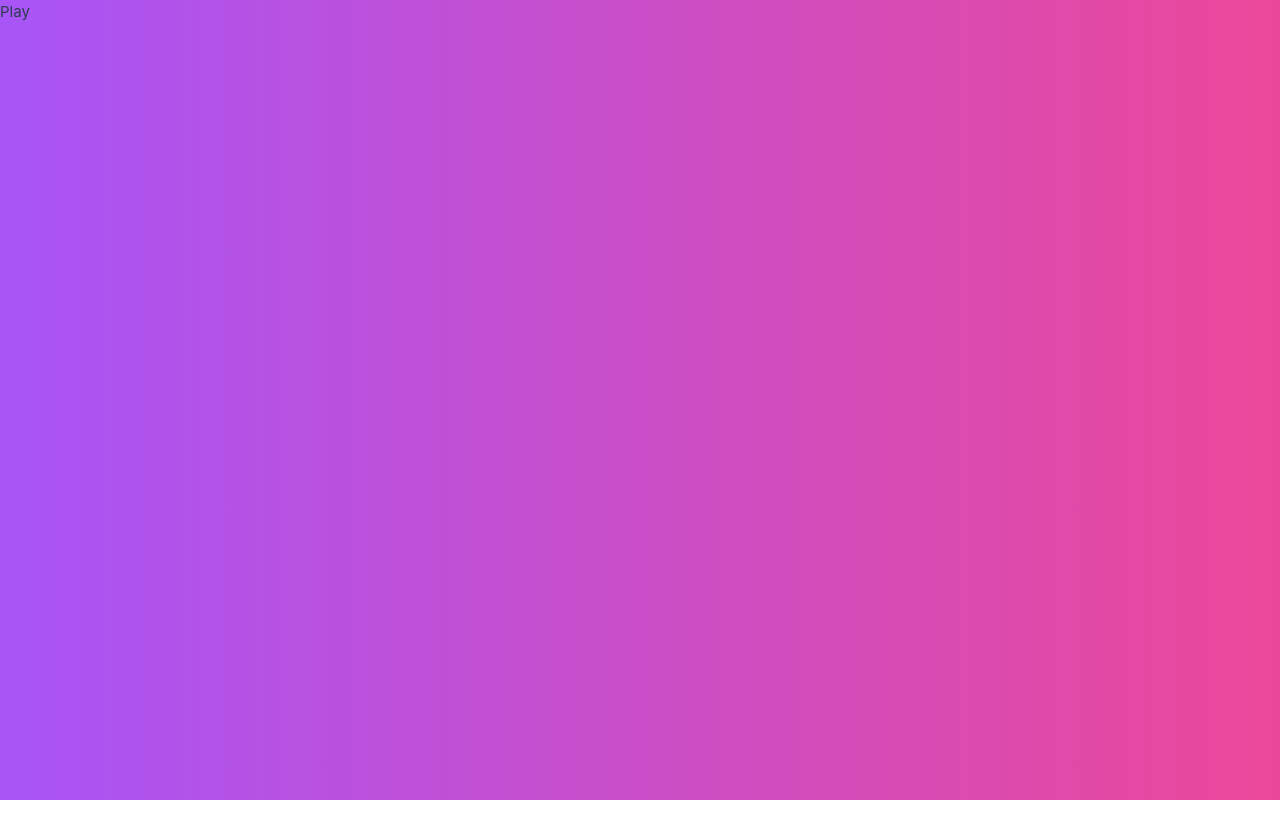
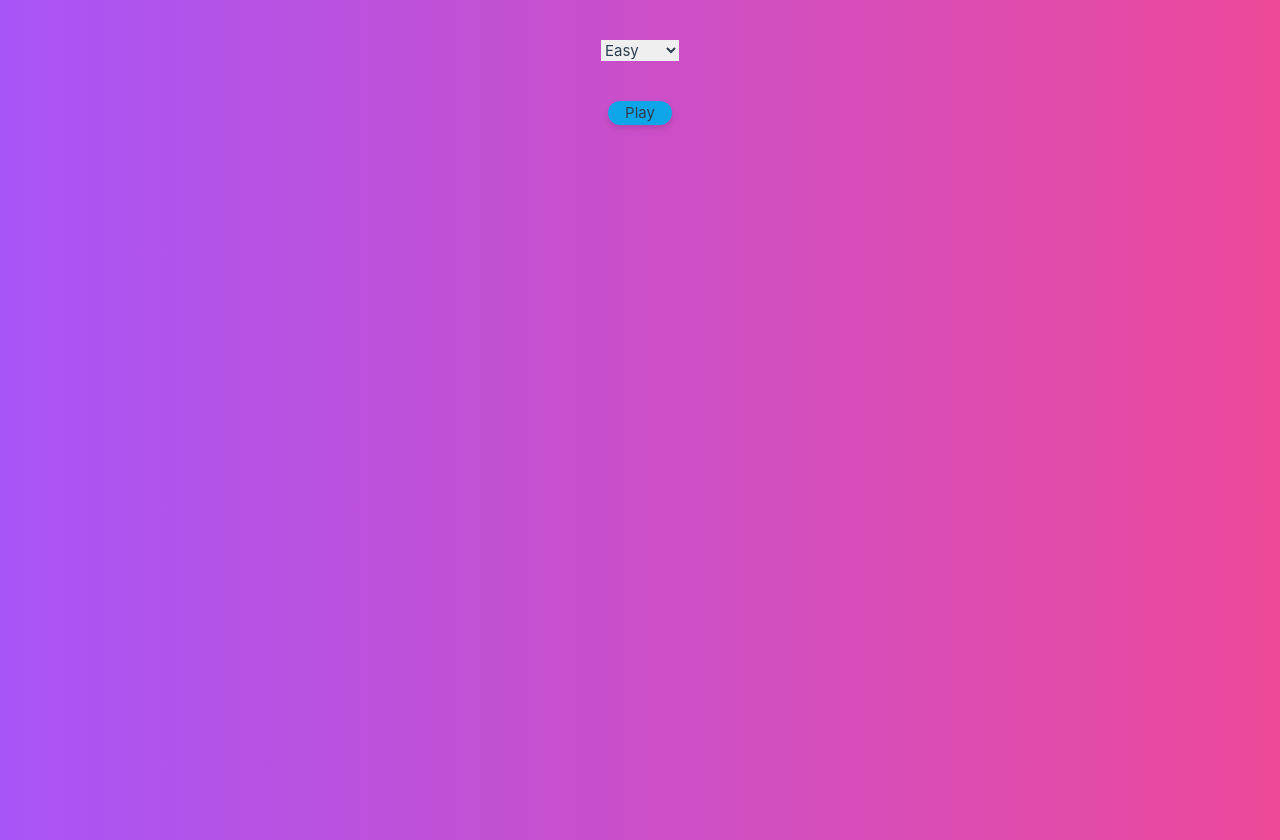
Before and after one commit to milandadhaniya1/match-memory-game, a Vue app: page / in a window 1280 px wide. Before the commit the page ends 800 px from the top, so only its background shows below. Built offline with nearby package versions, Linux system fonts and the light colour scheme.

Commit message:
Working start game page

```diff
--- a/src/components/IconCard.vue
+++ b/src/components/IconCard.vue
@@ -6,7 +6,7 @@ const props = defineProps(['isOpen'])
   <div class="group flex-none">
     <div
       :class="[
-        'rounded-md h-20 m-2 w-20 justify-center shadow-md group-hover:opacity-75 cursor-pointer',
+        'rounded-md m-1 justify-center shadow-md group-hover:opacity-75 cursor-pointer',
         { 'bg-gray-900': !props.isOpen, 'bg-white': props.isOpen }
       ]"
     >
--- a/src/stores/config.ts
+++ b/src/stores/config.ts
@@ -42,9 +42,9 @@ export const configStore = defineStore('config', () => {
     'zebraicon'
   ]
   const boardSizeOptions = {
-    "Easy": "4",
-    "Medium": "6",
-    "Hard": "8"
+    "4" : "Easy",
+    "6" : "Medium",
+    "8" : "Hard"
   }
 
   return { boardSize, icons, boardSizeOptions,  isGameStarted, isWinner }
--- a/src/views/GamePlay.vue
+++ b/src/views/GamePlay.vue
@@ -55,9 +55,9 @@ const flipCard = (comp: any) => {
 
 <template>
   <div class="flex flex-wrap justify-center">
-    <table border="0">
-      <tr v-for="row in boardSize" :key="row">
-        <td v-for="clm in boardSize" :key="clm">
+    <table border="0" class="max-w-xl max-h-min">
+      <tr v-for="row in boardSize" :key="row" class="flex">
+        <td v-for="clm in boardSize" :key="clm" class="flex-col card-box">
           <IconCard
             :is-open="generateIconComponent(row, clm).open"
             @click="flipCard(generateIconComponent(row, clm))"
@@ -69,3 +69,9 @@ const flipCard = (comp: any) => {
     </table>
   </div>
 </template>
+
+<style scoped>
+.card-box {
+  max-width: 80px;
+}
+</style>
--- a/src/views/StartGame.vue
+++ b/src/views/StartGame.vue
@@ -7,11 +7,15 @@ const config = configStore();
 
 const boardSizeOptions = config.boardSizeOptions;
 
+// Initial board size 4
+game.setBoardSize(4);
+
 const startGame = () => {
-  game.setBoardSize(8);
   game.startGame();
   router.push({ path: '/game' })
 }
+
+const setBoardSize = (event: any) => { console.log(parseInt(event.target.value));game.setBoardSize(parseInt(event.target.value))};
 
 // if(config.isGameStarted && config.boardSize !== 0) {
 //   router.push({ path: '/game' })
@@ -20,7 +24,16 @@ const startGame = () => {
 </script>
 
 <template>
-  <div class="flex">
-    <button @click="startGame()">Play</button>
+  <div class="w-full md:w-auto">
+    <div class="flex flex-wrap justify-center mt-10">
+      <select @change="setBoardSize($event)">
+        <option v-for="(item, index) in boardSizeOptions" :key="item" :value="index">
+          {{ item }}
+        </option>
+      </select>
+    </div>
+    <div class="flex flex-wrap justify-center mt-10">
+      <button class="rounded-full drop-shadow-md bg-sky-500 w-16" @click="startGame()">Play</button>
+    </div>
   </div>
 </template>
```
